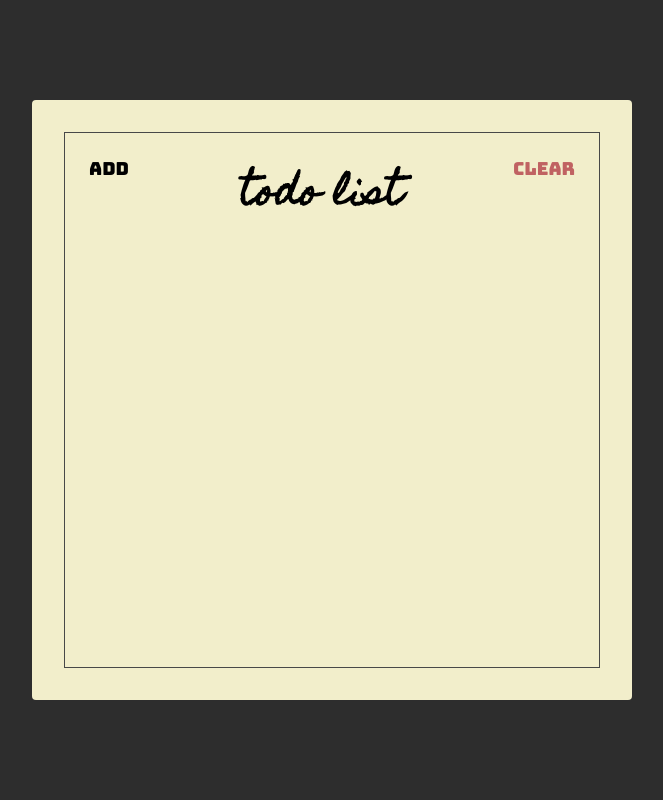
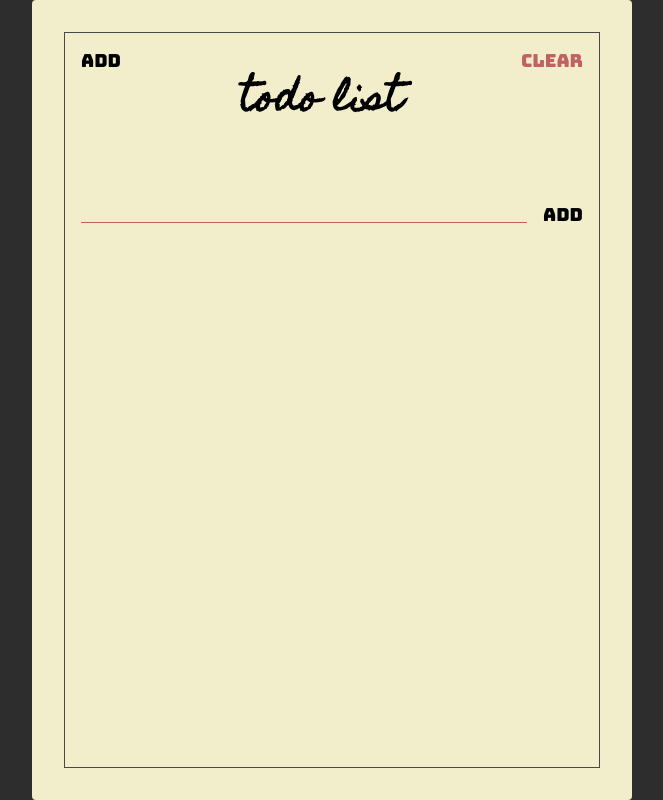
Before and after one commit to wahyukrishna/react-course-starter, a website: page index.html in a window 1280 px wide. Shown: the whole page, without its empty margins (308-971 px from the left). Drawn offline with Linux system fonts and the light colour scheme.

Commit message:
membuat add todo section

```diff
--- a/index.html
+++ b/index.html
@@ -14,11 +14,18 @@
   <body>
     <div class="container">
       <div class="frame">
-        <div class="header">
+        <section class="header">
             <button class="header-btn">Add</button>
             <h1 class="header-title">Todo List</h1>
             <button class="header-btn main-red-color">Clear</button>
-        </div>
+        </section>
+
+        <section class="add">
+          <form class="add-form">
+            <input type="text" class="add-input">
+            <button class="add-btn">Add</button>
+          </form>
+        </section>
       </div>
     </div>
   </body>
--- a/style.css
+++ b/style.css
@@ -34,7 +34,7 @@
 
 .container {
   width: 600px;
-  height: 600px;
+  height: 800px;
   background-color: #f2eecb;
   border-radius: 4px;
 
@@ -67,9 +67,47 @@
   font-size: 1.8rem;
   font-family: "Bungee", sans-serif;
 
-  padding: 24px;
+  padding: 16px;
+  cursor: pointer;
 
   background: unset;
   border: unset;
   outline: unset;
 }
+
+.add {
+  padding: 16px;
+}
+
+.add-form {
+  display: flex;
+  align-items: flex-start;
+}
+
+.add-input {
+  background: unset;
+  border: unset;
+  padding: 0 64px;
+
+  flex: 1;
+
+  border-bottom: 1px solid var(--main-red-color);
+  outline: unset;
+
+  font-family: "Homemade Apple", sans-serif;
+  font-size: 16px;
+  text-transform: lowercase;
+}
+
+.add-btn {
+  font-size: 1.8rem;
+  font-family: "Bungee", sans-serif;
+
+  padding: 16px;
+  padding-right: unset;
+  cursor: pointer;
+
+  background: unset;
+  border: unset;
+  outline: unset;
+}
```
